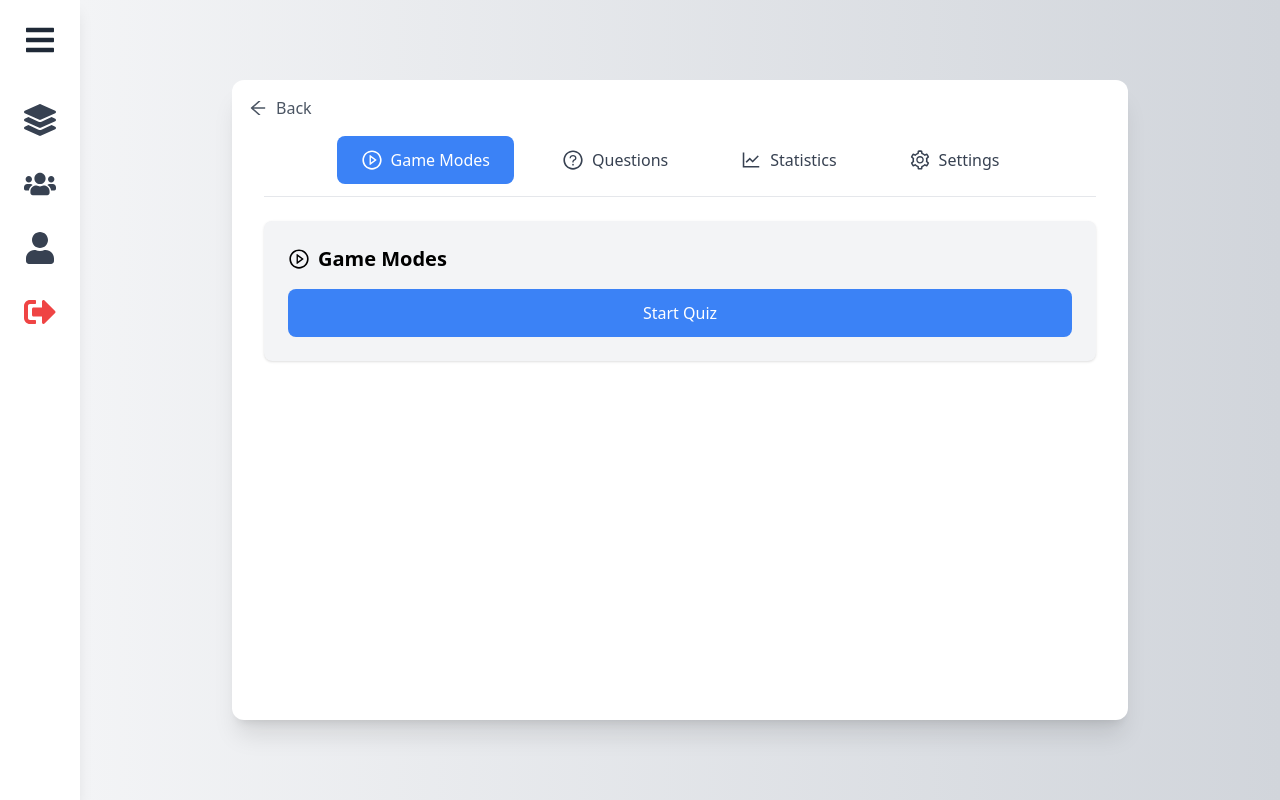
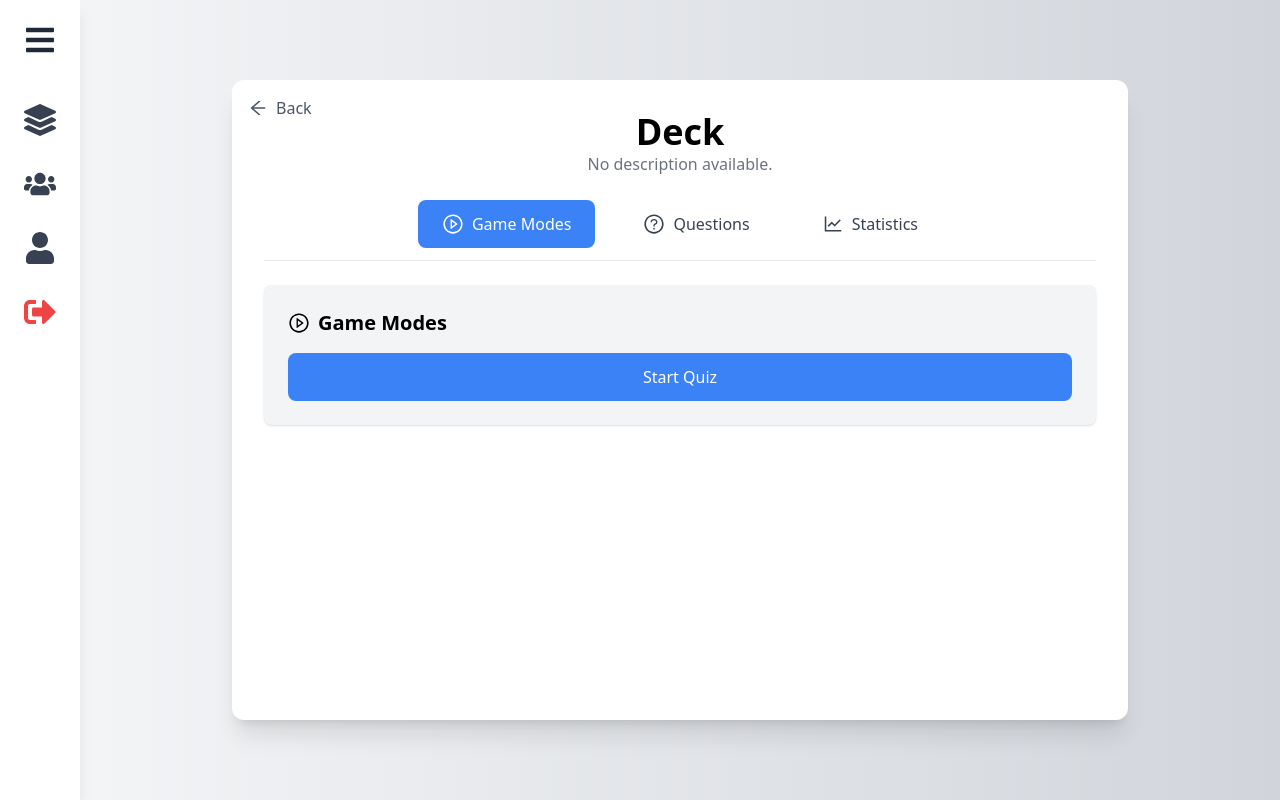
Before and after one commit to P4r1nc3/FlashDash_Frontend, a React (Vite) app: page /decks/1 in a window 1280 px wide. Built offline with nearby package versions, Linux system fonts and the light colour scheme; no server answers; sample sign-in values are in the browser's storage.

Commit message:
Created MainLayout component

```diff
--- /dev/null
+++ b/src/components/MainLayout.tsx
@@ -0,0 +1,56 @@
+import { ReactNode } from "react";
+import { AiOutlineArrowLeft } from "react-icons/ai";
+
+interface MainLayoutProps {
+    title: string;
+    description?: string;
+    tabs?: { id: string; label: string; icon?: ReactNode }[];
+    activeTab?: string;
+    setActiveTab?: (tab: string) => void;
+    onBack?: () => void;
+    children: ReactNode;
+}
+
+const MainLayout = ({ title, description, tabs, activeTab, setActiveTab, onBack, children }: MainLayoutProps) => {
+    return (
+        <div className="flex justify-center items-center min-h-screen bg-gradient-to-r from-gray-100 to-gray-300">
+            <div className="relative w-full max-w-4xl bg-white shadow-xl rounded-xl p-8 min-h-[80vh] flex flex-col">
+                {/* Back Button */}
+                {onBack && (
+                    <button
+                        className="absolute top-4 left-4 text-gray-600 hover:text-gray-800 flex items-center gap-2"
+                        onClick={onBack}
+                    >
+                        <AiOutlineArrowLeft size={20} /> Back
+                    </button>
+                )}
+
+                {/* Page Title */}
+                <h1 className="text-4xl font-bold text-center">{title}</h1>
+                {description && <p className="text-center text-gray-500">{description}</p>}
+
+                {/* Navigation Tabs (if applicable) */}
+                {tabs && tabs.length > 0 && setActiveTab && (
+                    <div className="flex justify-center mt-6 space-x-6 border-b pb-3">
+                        {tabs.map(({ id, icon, label }) => (
+                            <button
+                                key={id}
+                                className={`px-6 py-3 flex items-center gap-2 rounded-lg transition-all ${
+                                    activeTab === id ? "bg-blue-500 text-white" : "text-gray-700 hover:bg-gray-200"
+                                }`}
+                                onClick={() => setActiveTab && setActiveTab(id)}
+                            >
+                                {icon} {label}
+                            </button>
+                        ))}
+                    </div>
+                )}
+
+                {/* Content */}
+                <div className="mt-6 flex-1">{children}</div>
+            </div>
+        </div>
+    );
+};
+
+export default MainLayout;
--- a/src/pages/account/Account.tsx
+++ b/src/pages/account/Account.tsx
@@ -1,44 +1,26 @@
 import { useState } from "react";
-import { motion } from "framer-motion";
-import {
-    AiOutlineUser,
-    AiOutlineSetting
-} from "react-icons/ai";
+import { AiOutlineUser, AiOutlineSetting } from "react-icons/ai";
 import ProfileTab from "./ProfileTab";
 import SettingsTab from "./SettingsTab";
+import MainLayout from "../../components/MainLayout";
 
 const Account = () => {
     const [tabIndex, setTabIndex] = useState("profile");
 
     return (
-        <div className="flex justify-center items-center min-h-screen bg-gradient-to-r from-gray-100 to-gray-300">
-            <div className="w-full max-w-4xl bg-white shadow-xl rounded-xl p-8 min-h-[80vh] flex flex-col">
-                <h1 className="text-4xl font-bold text-center">Your Account</h1>
-                <p className="text-center text-gray-500">Manage your profile and settings.</p>
-
-                <div className="flex justify-center mt-6 space-x-6 border-b pb-3">
-                    {[
-                        { id: "profile", icon: <AiOutlineUser size={22} />, label: "Profile" },
-                        { id: "settings", icon: <AiOutlineSetting size={22} />, label: "Settings" },
-                    ].map(({ id, icon, label }) => (
-                        <button
-                            key={id}
-                            className={`px-6 py-3 flex items-center gap-2 rounded-lg transition-all ${
-                                tabIndex === id ? "bg-blue-500 text-white" : "text-gray-700 hover:bg-gray-200"
-                            }`}
-                            onClick={() => setTabIndex(id)}
-                        >
-                            {icon} {label}
-                        </button>
-                    ))}
-                </div>
-
-                <div className="mt-6 flex-1">
-                    {tabIndex === "profile" && <ProfileTab />}
-                    {tabIndex === "settings" && <SettingsTab />}
-                </div>
-            </div>
-        </div>
+        <MainLayout
+            title="Your Account"
+            description="Manage your profile and settings."
+            tabs={[
+                { id: "profile", icon: <AiOutlineUser size={22} />, label: "Profile" },
+                { id: "settings", icon: <AiOutlineSetting size={22} />, label: "Settings" },
+            ]}
+            activeTab={tabIndex}
+            setActiveTab={setTabIndex}
+        >
+            {tabIndex === "profile" && <ProfileTab />}
+            {tabIndex === "settings" && <SettingsTab />}
+        </MainLayout>
     );
 };
 
--- a/src/pages/deckDetails/DeckDetails.tsx
+++ b/src/pages/deckDetails/DeckDetails.tsx
@@ -1,71 +1,47 @@
 import { useEffect, useState } from "react";
 import { useParams, useNavigate } from "react-router-dom";
-import { motion } from "framer-motion";
-import {
-    AiOutlineQuestionCircle,
-    AiOutlineLineChart,
-    AiOutlineSetting,
-    AiOutlinePlayCircle,
-    AiOutlineArrowLeft,
-} from "react-icons/ai";
+import { AiOutlineQuestionCircle, AiOutlineLineChart, AiOutlineSetting, AiOutlinePlayCircle } from "react-icons/ai";
 import { getDeckDetails } from "../../api/decks.ts";
 import StatisticsTab from "./StatisticsTab.tsx";
 import QuestionsTab from "./QuestionsTab.tsx";
+import MainLayout from "../../components/MainLayout";
 
 const DeckDetails = () => {
     const { deckId } = useParams<{ deckId: string }>();
     const navigate = useNavigate();
     const [tabIndex, setTabIndex] = useState("gameModes");
-    const [deckName, setDeckName] = useState("");
-    const [deckDescription, setDeckDescription] = useState("");
+    const [deckName, setDeckName] = useState<string | null>(null);
+    const [deckDescription, setDeckDescription] = useState<string | null>(null);
 
     useEffect(() => {
         const fetchDeckDetails = async () => {
             if (!deckId) return;
+            try {
                 const deckDetails = await getDeckDetails(deckId);
-            setDeckName(deckDetails.name);
-            setDeckDescription(deckDetails.description);
+                setDeckName(deckDetails.name || "Untitled Deck");
+                setDeckDescription(deckDetails.description || "No description available.");
+            } catch (err) {
+                console.error("Error fetching deck details:", err);
+            }
         };
         fetchDeckDetails();
     }, [deckId]);
 
     return (
-        <div className="flex justify-center items-center min-h-screen bg-gradient-to-r from-gray-100 to-gray-300">
-            <div className="relative w-full max-w-4xl bg-white shadow-xl rounded-xl p-8 min-h-[80vh] flex flex-col">
-
-                {/* Back Button */}
-                <button className="absolute top-4 left-4 text-gray-600 hover:text-gray-800 flex items-center gap-2" onClick={() => navigate("/decks")}>
-                    <AiOutlineArrowLeft size={20} /> Back
-                </button>
-
-                {/* Deck Name and Description */}
-                <h1 className="text-4xl font-bold text-center">{deckName}</h1>
-                <p className="text-center text-gray-500">{deckDescription}</p>
-
-                {/* Navigation Tabs */}
-                <div className="flex justify-center mt-6 space-x-6 border-b pb-3">
-                    {[
+        <MainLayout
+            title={deckName || "Deck"}
+            description={deckDescription || "No description available."}
+            tabs={[
                 { id: "gameModes", icon: <AiOutlinePlayCircle size={22} />, label: "Game Modes" },
                 { id: "questions", icon: <AiOutlineQuestionCircle size={22} />, label: "Questions" },
                 { id: "statistics", icon: <AiOutlineLineChart size={22} />, label: "Statistics" },
-                        { id: "settings", icon: <AiOutlineSetting size={22} />, label: "Settings" },
-                    ].map(({ id, icon, label }) => (
-                        <button
-                            key={id}
-                            className={`px-6 py-3 flex items-center gap-2 rounded-lg transition-all ${
-                                tabIndex === id ? "bg-blue-500 text-white" : "text-gray-700 hover:bg-gray-200"
-                            }`}
-                            onClick={() => setTabIndex(id)}
+            ]}
+            activeTab={tabIndex}
+            setActiveTab={setTabIndex}
+            onBack={() => navigate("/decks")}
         >
-                            {icon} {label}
-                        </button>
-                    ))}
-                </div>
-
-                {/* Tab Content */}
-                <div className="mt-6 flex-1">
             {tabIndex === "gameModes" && (
-                        <motion.div initial={{ opacity: 0, y: 20 }} animate={{ opacity: 1, y: 0 }} className="p-6 bg-gray-100 rounded-lg shadow">
+                <div className="p-6 bg-gray-100 rounded-lg shadow">
                     <h2 className="text-xl font-semibold flex items-center gap-2">
                         <AiOutlinePlayCircle size={22} /> Game Modes
                     </h2>
@@ -75,23 +51,11 @@ const DeckDetails = () => {
                     >
                         Start Quiz
                     </button>
-                        </motion.div>
+                </div>
             )}
-
             {tabIndex === "questions" && <QuestionsTab deckId={deckId!} />}
             {tabIndex === "statistics" && <StatisticsTab />}
-
-                    {tabIndex === "settings" && (
-                        <motion.div initial={{ opacity: 0, y: 20 }} animate={{ opacity: 1, y: 0 }} className="p-6 bg-gray-100 rounded-lg shadow">
-                            <h2 className="text-xl font-semibold flex items-center gap-2">
-                                <AiOutlineSetting size={22} /> Settings
-                            </h2>
-                            <p className="text-gray-500 mt-2">This section will contain settings for this deck.</p>
-                        </motion.div>
-                    )}
-                </div>
-            </div>
-        </div>
+        </MainLayout>
     );
 };
 
```
Lines whose indentation alone changed are shown as unchanged.
